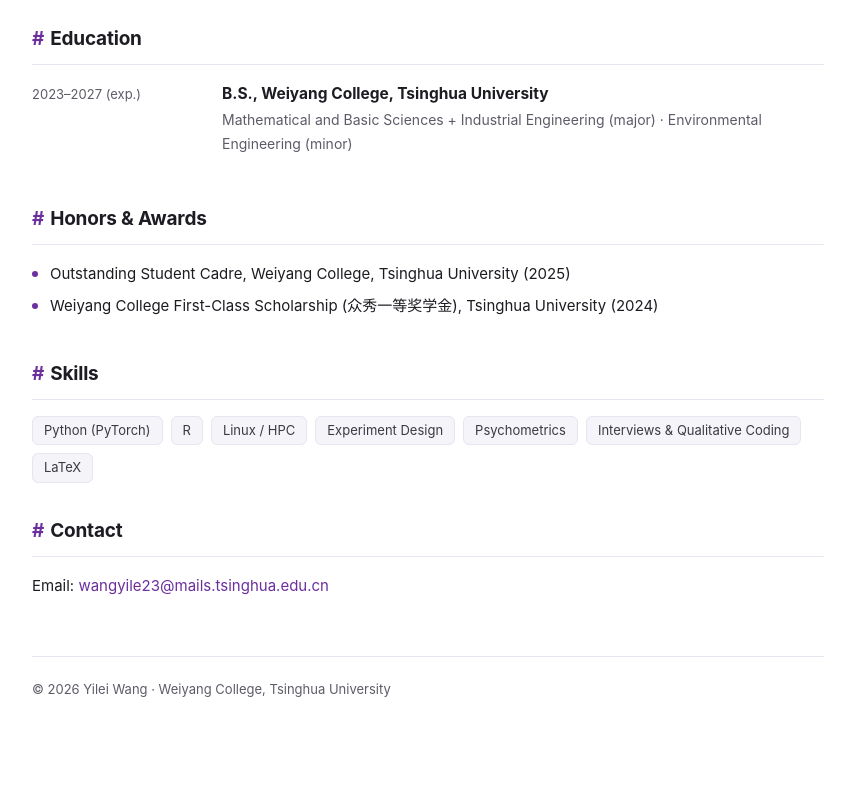
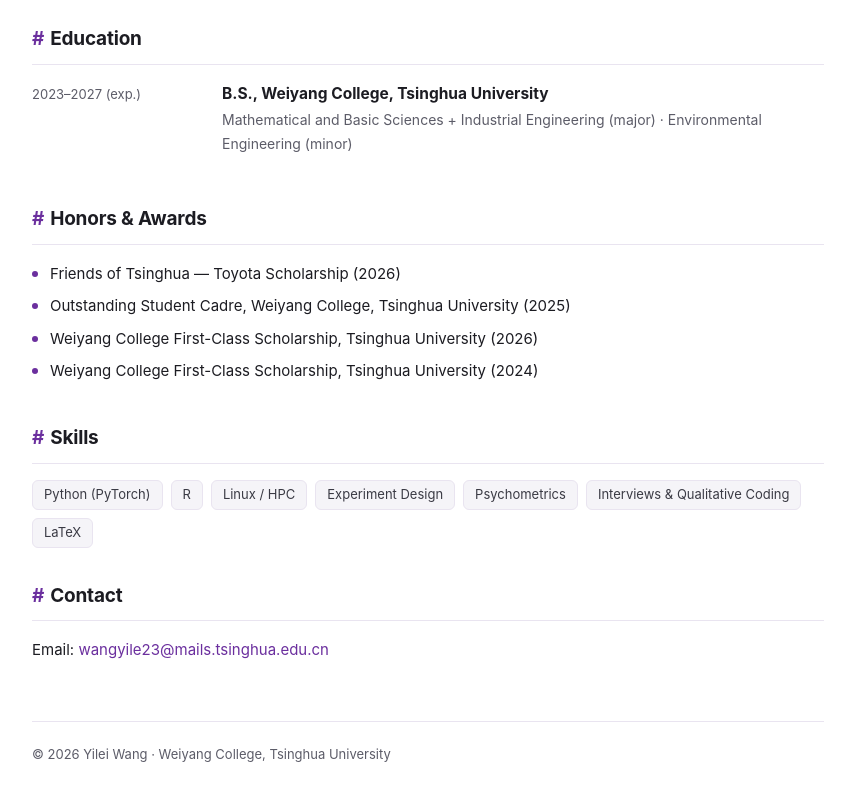
Before and after one commit to ealaywong7/yileiwang.github.io, a plain HTML site: page index.html in a window 1280 px wide. Shown: the part 1914-2720 px from the top of the page, without its empty margins (212-1067 px from the left). Before the commit the page ends 2655 px from the top, so only its background shows below. Drawn offline with Linux system fonts and the light colour scheme.

Commit message:
Update index.html

```diff
--- a/index.html
+++ b/index.html
@@ -230,8 +230,10 @@
       <section id="honors">
         <h2><span class="tag">#</span>Honors &amp; Awards</h2>
         <ul class="plain">
+          <li>Friends of Tsinghua — Toyota Scholarship (2026)</li>
           <li>Outstanding Student Cadre, Weiyang College, Tsinghua University (2025)</li>
-          <li>Weiyang College First-Class Scholarship (众秀一等奖学金), Tsinghua University (2024)</li>
+          <li>Weiyang College First-Class Scholarship, Tsinghua University (2026)</li>
+          <li>Weiyang College First-Class Scholarship, Tsinghua University (2024)</li>
         </ul>
       </section>
 
```
